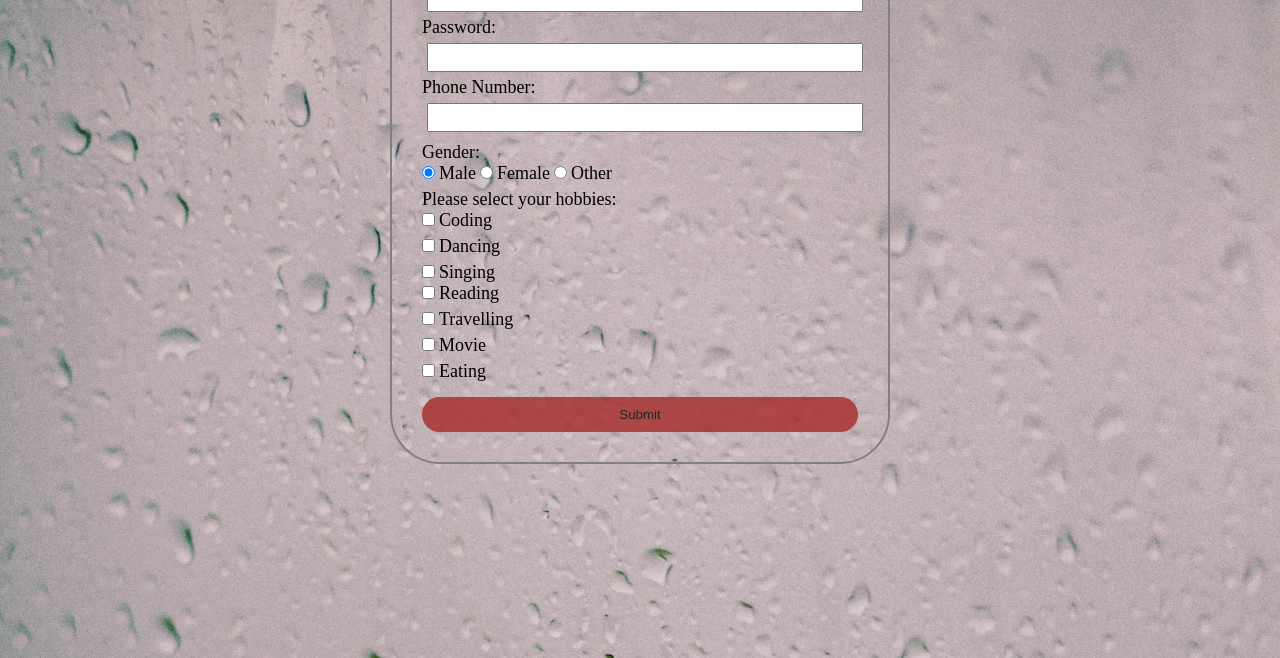
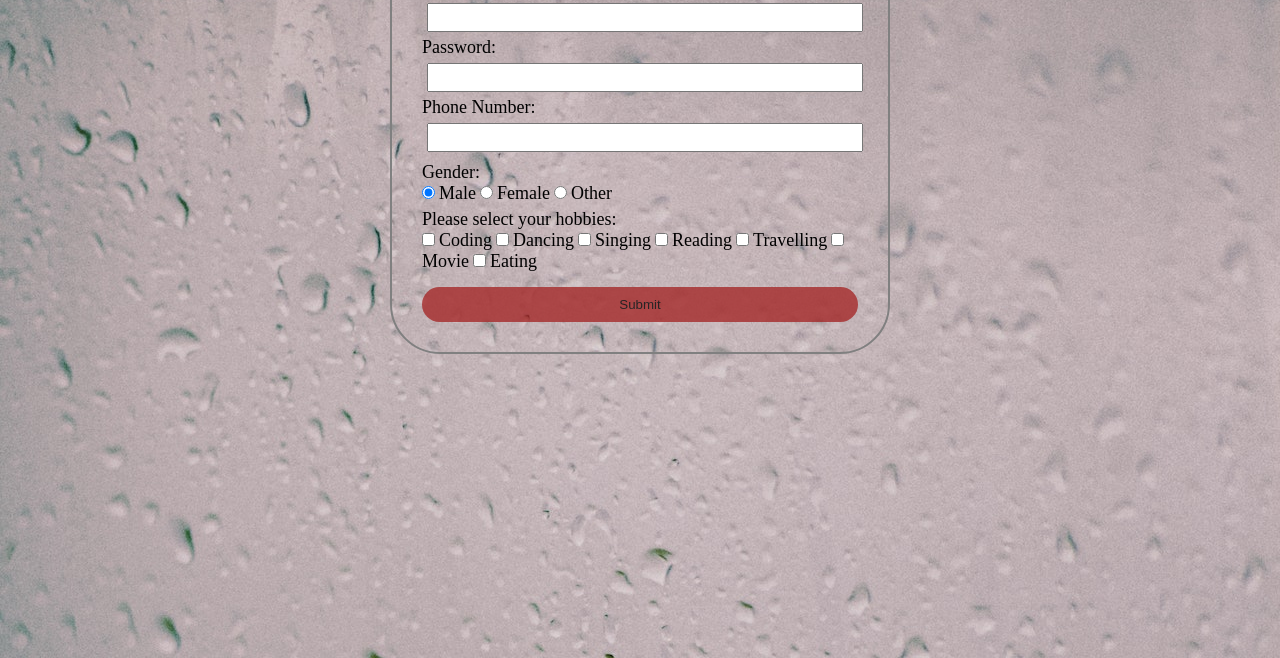
Before and after one commit to TosinMary/Tech-Ada-1st-Project, a plain HTML site: page Form 1 assignment/forms.html in a window 1280 px wide. Shown: the part 142-800 px from the top of the page. Drawn offline with Linux system fonts and the light colour scheme.

Commit message:
form update

```diff
--- a/Form 1 assignment/form.css
+++ b/Form 1 assignment/form.css
@@ -12,7 +12,7 @@ body {
 }
 .box{
     width: 500px;
-    margin: 10px auto;
+    margin: 30px auto;
     padding: 30px;
     border: 2px solid gray;
     border-radius: 50px;
--- a/Form 1 assignment/forms.html
+++ b/Form 1 assignment/forms.html
@@ -34,31 +34,19 @@
         <p>Please select your hobbies:</p>
         <div class="hobbies">
             <input type="checkbox" name="hobbies">
-            <label>Coding</label><br>
-            </div>
-            <div class="hobbies">
+            <label>Coding</label>
             <input type="checkbox" name="hobbies">
-            <label>Dancing</label><br>
-        </div>
-        <div class="hobbies">
+            <label>Dancing</label>
             <input type="checkbox" name="hobbies">
-            <label>Singing</label><br>
-            <div class="hobbies">
+            <label>Singing</label>
             <input type="checkbox" name="hobbies">
-            <label>Reading</label><br>
-            </div>
-            <div class="hobbies">
+            <label>Reading</label>
             <input type="checkbox" name="hobbies">
-            <label>Travelling</label><br>
-            </div>
-            <div class="hobbies">
+            <label>Travelling</label>
             <input type="checkbox" name="hobbies">
-            <label>Movie</label><br>
-            </div>
-            <div class="hobbies">
+            <label>Movie</label>
             <input type="checkbox" name="hobbies">
-            <label>Eating</label><br>
-            </div>
+            <label>Eating</label>
             </div>
 
      <button type="submit">Submit</button>
```
